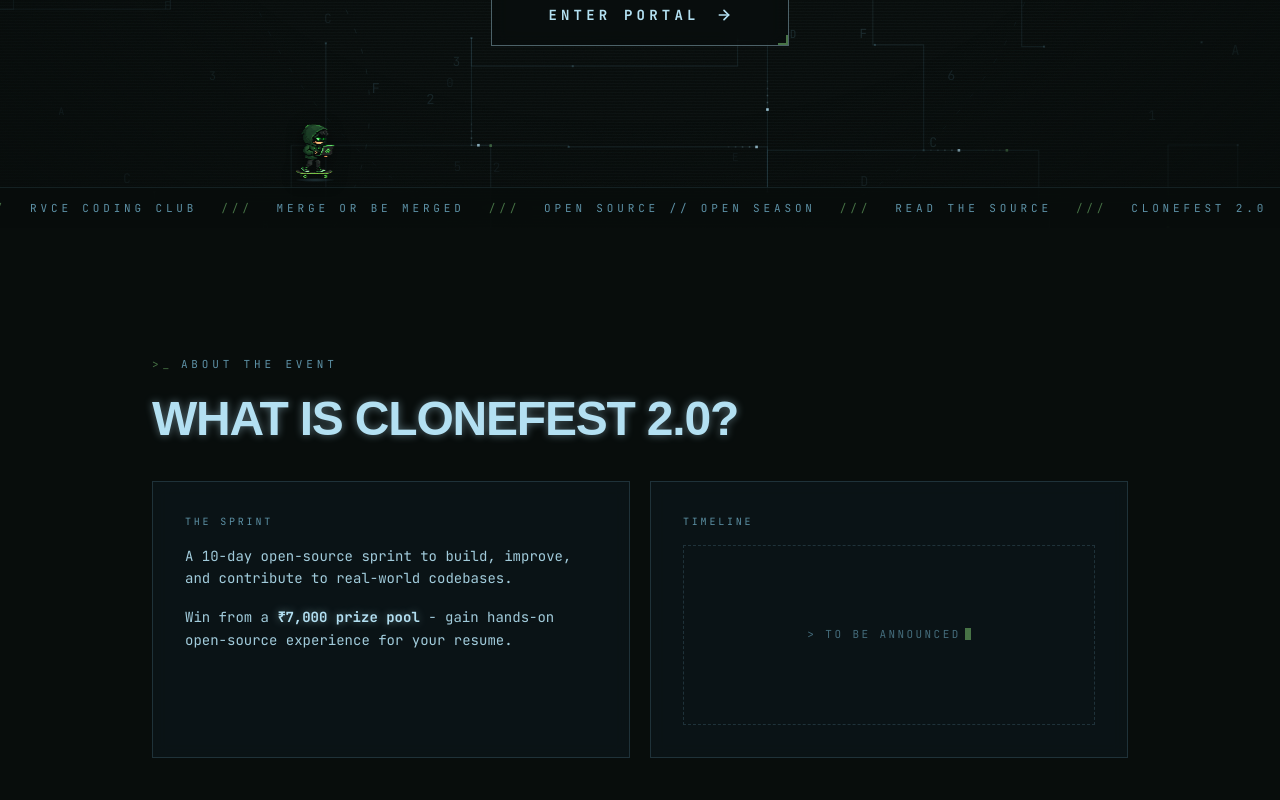
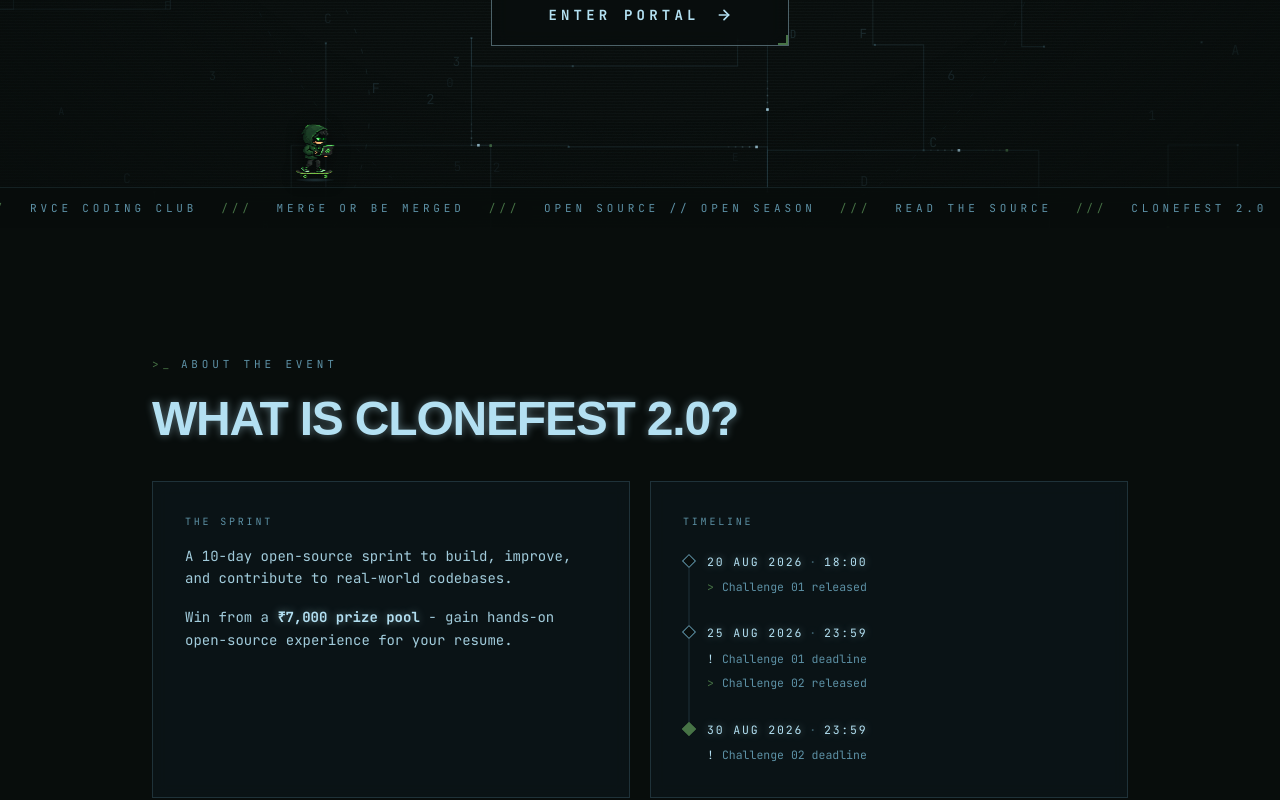
Before and after one commit to Code-with-Prabhjot/clonefest-2.0-website, a React (Vite) app: page / in a window 1280 px wide. Shown: the part 572-1372 px from the top of the page. Built offline with nearby package versions, Linux system fonts and the light colour scheme; no server answers; a web font is replaced by a local one.

Commit message:
feat: added timeline

```diff
--- a/src/components/landing/About.jsx
+++ b/src/components/landing/About.jsx
@@ -1,6 +1,28 @@
 import { motion } from "framer-motion";
 
 const EASE = [0.22, 1, 0.36, 1];
+
+const TIMELINE = [
+    {
+        date: "20 AUG 2026",
+        time: "18:00",
+        events: [{ label: "Challenge 01 released", kind: "release" }],
+    },
+    {
+        date: "25 AUG 2026",
+        time: "23:59",
+        events: [
+            { label: "Challenge 01 deadline", kind: "deadline" },
+            { label: "Challenge 02 released", kind: "release" },
+        ],
+    },
+    {
+        date: "30 AUG 2026",
+        time: "23:59",
+        events: [{ label: "Challenge 02 deadline", kind: "deadline" }],
+        last: true,
+    },
+];
 
 function Panel({ kicker, children, className = "" }) {
     return (
@@ -12,6 +34,67 @@ function Panel({ kicker, children, className = "" }) {
             </p>
             {children}
         </div>
+    );
+}
+
+function Timeline() {
+    const last = TIMELINE.length - 1;
+
+    return (
+        <ol className="mt-6">
+            {TIMELINE.map((item, i) => (
+                <li
+                    key={item.date}
+                    className={`relative pl-6 ${i === last ? "" : "pb-7"}`}
+                >
+                    {/* Node and connector share one axis at x=6px: each is
+                        placed at left-[6px] and pulled back by half its own
+                        width, so their centres coincide exactly. */}
+                    {i !== last && (
+                        <span
+                            className="absolute -bottom-px left-[6px] top-[15px] w-px -translate-x-1/2 bg-[#5D91A6]/25"
+                            aria-hidden="true"
+                        />
+                    )}
+
+                    <span
+                        className={`absolute left-[6px] top-[3px] h-2.5 w-2.5 -translate-x-1/2 rotate-45 border ${
+                            item.last
+                                ? "border-[#477346] bg-[#477346]"
+                                : "border-[#5D91A6] bg-[#080D0C]"
+                        }`}
+                        aria-hidden="true"
+                    />
+
+                    <p className="crt-glow font-mono text-[11.5px] tracking-[0.16em] text-[#B3E0F2]">
+                        {item.date}
+                        <span className="mx-1.5 text-[#5D91A6]/60">·</span>
+                        {item.time}
+                    </p>
+
+                    <ul className="mt-2 space-y-1.5">
+                        {item.events.map((e) => (
+                            <li
+                                key={e.label}
+                                className="flex items-start font-mono text-[11.5px] leading-relaxed text-[#5D91A6]"
+                            >
+                                <span
+                                    className={`mr-2 ${
+                                        e.kind === "deadline"
+                                            ? "text-[#B3E0F2]"
+                                            : "text-[#477346]"
+                                    }`}
+                                    aria-hidden="true"
+                                >
+                                    {e.kind === "deadline" ? "!" : ">"}
+                                </span>
+                                {e.label}
+                            </li>
+                        ))}
+                    </ul>
+                </li>
+            ))}
+        </ol>
     );
 }
 
@@ -53,14 +136,8 @@ export default function About() {
                         </p>
                     </Panel>
 
-                    {/* Deliberately empty — content to be supplied. */}
                     <Panel kicker="TIMELINE">
-                        <div className="mt-4 flex min-h-[180px] items-center justify-center border border-dashed border-[#5D91A6]/25">
-                            <p className="font-mono text-[11px] tracking-[0.22em] text-[#5D91A6]/70">
-                                &gt; TO BE ANNOUNCED
-                                <span className="animate-caret ml-1 inline-block h-3 w-1.5 translate-y-0.5 bg-[#477346]" />
-                            </p>
-                        </div>
+                        <Timeline />
                     </Panel>
                 </div>
             </motion.div>
```
